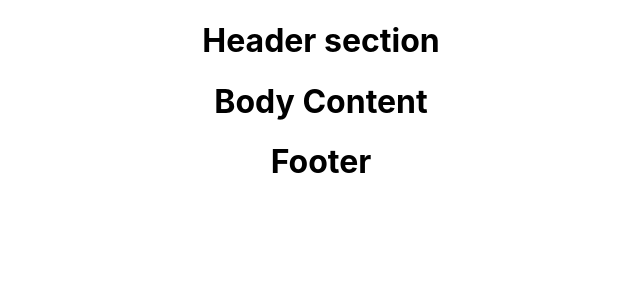
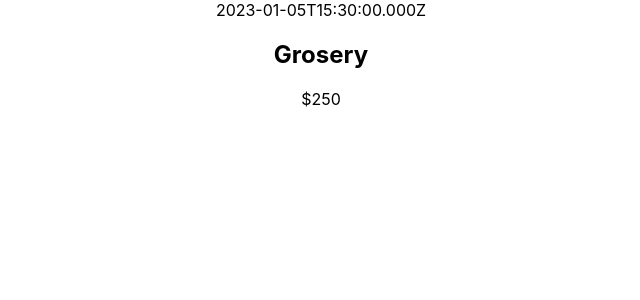
Before and after one commit to wpibrar/learn-react, a React (Create React App) app: page / in a window 1280 px wide. Shown: the top 300 px of the page, without its empty margins (319-959 px from the left). Built offline with nearby package versions, Linux system fonts and the light colour scheme.

Commit message:
end of wed.

```diff
--- a/src/App.js
+++ b/src/App.js
@@ -1,16 +1,46 @@
 import './App.css';
-import Header from "./comps/sections/Header/Header"
+import ExpenseItem from "./components/ExpenseItem"
 
 function App() {
+
+  const Expenses = [
+    {
+      date: new Date('2023-01-05T15:30:00.000Z'),
+      amount: '$250',
+      title: 'Grosery'
+    },
+    {
+      date: new Date('2023-01-05T15:30:00.000Z'),
+      amount: '$110',
+      title: 'Kids'
+    },
+    {
+      date: new Date('2023-01-05T15:30:00.000Z'),
+      amount: '$125',
+      title: 'Wife'
+    },
+    {
+      date: new Date('2023-01-05T15:30:00.000Z'),
+      amount: '$90',
+      title: 'Mobile'
+    },
+    {
+      date: new Date('2023-01-05T15:30:00.000Z'),
+      amount: '$350',
+      title: 'Dad'
+    },
+    {
+      date: new Date('2023-01-05T15:30:00.000Z'),
+      amount: '$200',
+      title: 'Guests'
+    }
+  ];
+
+
+
   return (
     <div className="App">
-      <Header />
-      <main>
-        <h1>Body Content</h1>
-      </main>
-      <footer>
-        <h1>Footer</h1>
-      </footer>
+      <ExpenseItem data={Expenses[0]} />
     </div>
   );
 }
--- /dev/null
+++ b/src/components/ExpenseItem.js
@@ -0,0 +1,17 @@
+
+function ExpenseItem(props) {
+
+    console.log(props.data);
+
+    return (
+        <div className="expense-item">
+            <div>{props.data.date.toISOString()}</div>
+            <div className="expense-item__description">
+                <h2>{props.data.title}</h2>
+                <div className="expense-item__price">{props.data.amount}</div>
+            </div>
+        </div>
+    );
+}
+
+export default ExpenseItem;
--- a/src/comps/sections/Header/Header.jsx
+++ /dev/null
@@ -1,11 +0,0 @@
-function Header() {
-    return (
-        <div>
-            <header>
-                <h1>Header section</h1>
-            </header>
-        </div>
-    );
-}
-
-export default Header;
```
